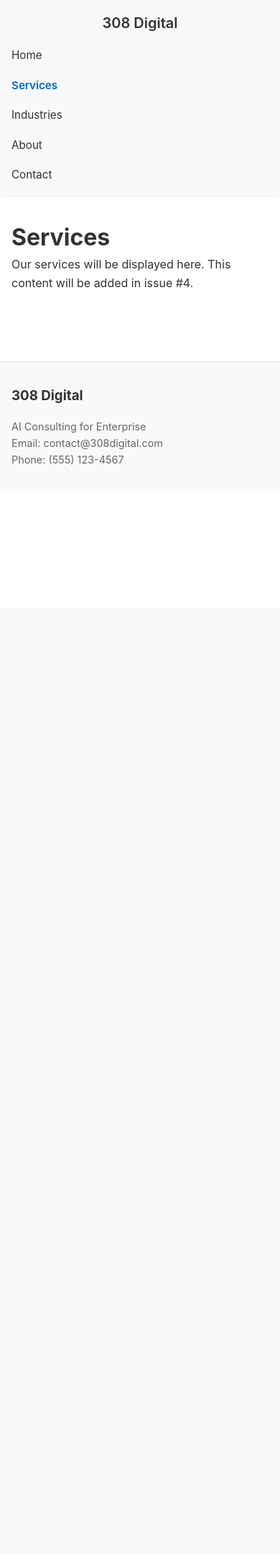
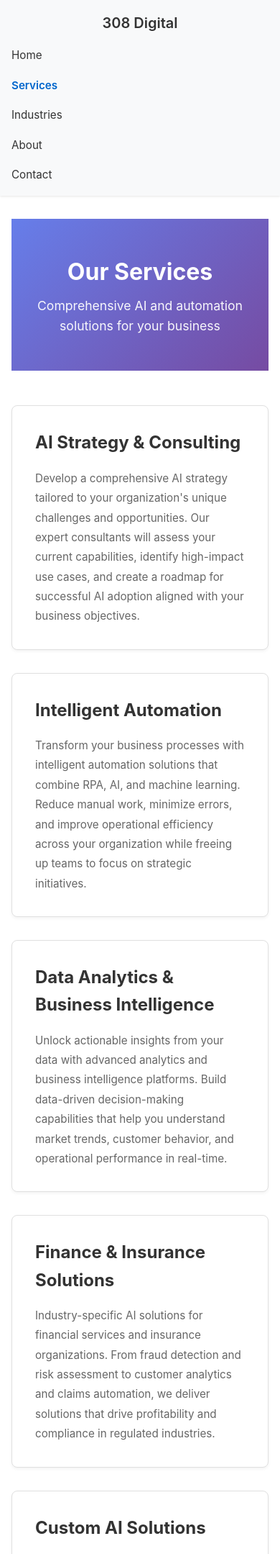
Before and after one commit to beebzee1722/308digital, a Django app: page /services/ in a window 390 px wide. Shown: the top 2159 px of the page at 72% size. Before the commit the page ends 646 px from the top, so only its background shows below. Run offline with Django 5.2, Linux system fonts and the light colour scheme.

Commit message:
Implement issue #4: Build services page
- Display all 6 AI services as cards with descriptions
- Add page header with intro text
- Services include:
  - AI Strategy & Consulting
  - Intelligent Automation
  - Data Analytics & Business Intelligence
  - Finance & Insurance Solutions
  - Custom AI Solutions
  - Digital Transformation Services
- Create responsive grid layout with hover effects
- Add 4 tests to verify services content
- All tests passing

Closes #4

```diff
--- a/pages/templates/pages/services.html
+++ b/pages/templates/pages/services.html
@@ -2,7 +2,103 @@
 
 {% block title %}Services - 308 Digital{% endblock %}
 
+{% block extra_css %}
+<style>
+    .page-header {
+        background: linear-gradient(135deg, #667eea 0%, #764ba2 100%);
+        color: white;
+        padding: 3rem 1rem;
+        text-align: center;
+        margin-bottom: 3rem;
+    }
+
+    .page-header h1 {
+        font-size: 2.5rem;
+        margin-bottom: 0.5rem;
+    }
+
+    .page-header p {
+        font-size: 1.1rem;
+        opacity: 0.95;
+    }
+
+    .services-grid {
+        display: grid;
+        grid-template-columns: repeat(auto-fit, minmax(320px, 1fr));
+        gap: 2rem;
+        margin-top: 2rem;
+    }
+
+    .service-card {
+        background: white;
+        border: 1px solid #e0e0e0;
+        border-radius: 8px;
+        padding: 2rem;
+        transition: all 0.3s;
+        box-shadow: 0 2px 4px rgba(0, 0, 0, 0.05);
+    }
+
+    .service-card:hover {
+        transform: translateY(-8px);
+        box-shadow: 0 8px 24px rgba(0, 0, 0, 0.12);
+        border-color: #667eea;
+    }
+
+    .service-card h3 {
+        font-size: 1.5rem;
+        margin-bottom: 1rem;
+        color: #333;
+    }
+
+    .service-card p {
+        color: #666;
+        line-height: 1.8;
+        font-size: 0.95rem;
+    }
+
+    @media (max-width: 768px) {
+        .page-header h1 {
+            font-size: 2rem;
+        }
+    }
+</style>
+{% endblock %}
+
 {% block content %}
-<h1>Services</h1>
-<p>Our services will be displayed here. This content will be added in issue #4.</p>
+<div class="page-header">
+    <h1>Our Services</h1>
+    <p>Comprehensive AI and automation solutions for your business</p>
+</div>
+
+<div class="services-grid">
+    <div class="service-card">
+        <h3>AI Strategy & Consulting</h3>
+        <p>Develop a comprehensive AI strategy tailored to your organization's unique challenges and opportunities. Our expert consultants will assess your current capabilities, identify high-impact use cases, and create a roadmap for successful AI adoption aligned with your business objectives.</p>
+    </div>
+
+    <div class="service-card">
+        <h3>Intelligent Automation</h3>
+        <p>Transform your business processes with intelligent automation solutions that combine RPA, AI, and machine learning. Reduce manual work, minimize errors, and improve operational efficiency across your organization while freeing up teams to focus on strategic initiatives.</p>
+    </div>
+
+    <div class="service-card">
+        <h3>Data Analytics & Business Intelligence</h3>
+        <p>Unlock actionable insights from your data with advanced analytics and business intelligence platforms. Build data-driven decision-making capabilities that help you understand market trends, customer behavior, and operational performance in real-time.</p>
+    </div>
+
+    <div class="service-card">
+        <h3>Finance & Insurance Solutions</h3>
+        <p>Industry-specific AI solutions for financial services and insurance organizations. From fraud detection and risk assessment to customer analytics and claims automation, we deliver solutions that drive profitability and compliance in regulated industries.</p>
+    </div>
+
+    <div class="service-card">
+        <h3>Custom AI Solutions</h3>
+        <p>Build bespoke AI applications tailored to your specific business needs. Whether you need predictive models, computer vision systems, or natural language processing solutions, our team develops custom AI solutions that deliver measurable business value.</p>
+    </div>
+
+    <div class="service-card">
+        <h3>Digital Transformation Services</h3>
+        <p>Guide your organization through a complete digital transformation journey. We help you modernize legacy systems, adopt cloud technologies, implement AI capabilities, and create a digital-first culture that drives innovation and competitiveness.</p>
+    </div>
+</div>
 {% endblock %}
```
Also changed, not shown: tests/test_pages.py (+55 -0 lines).
